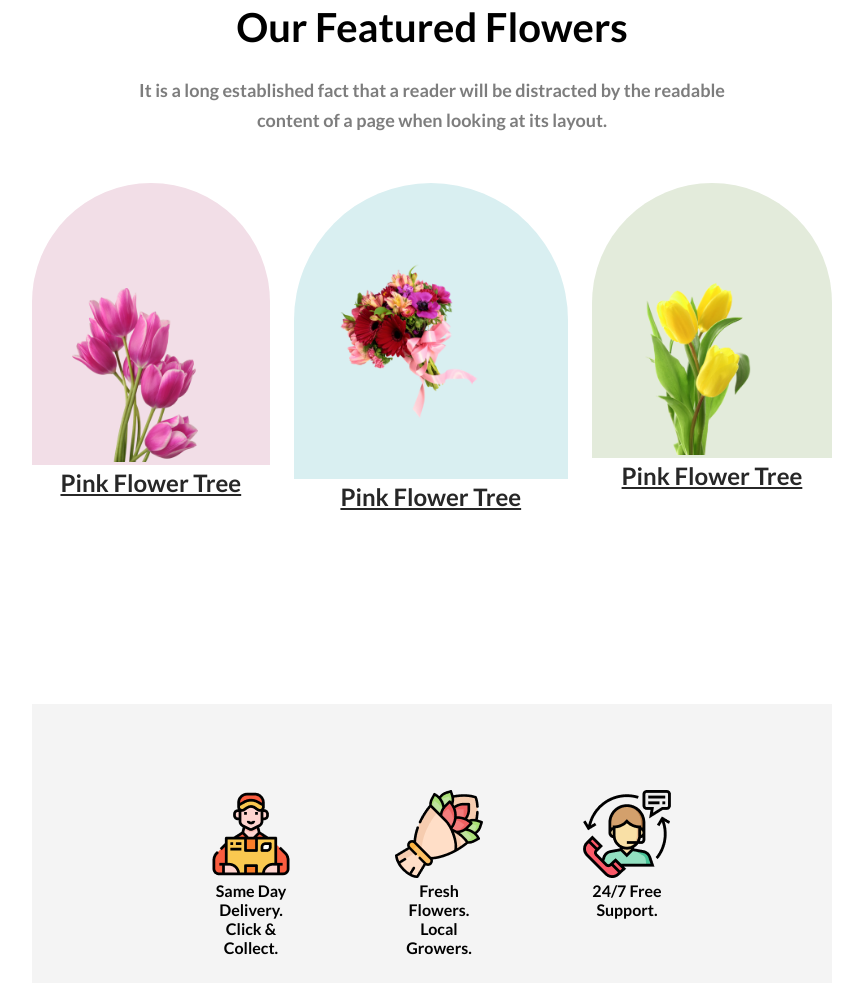
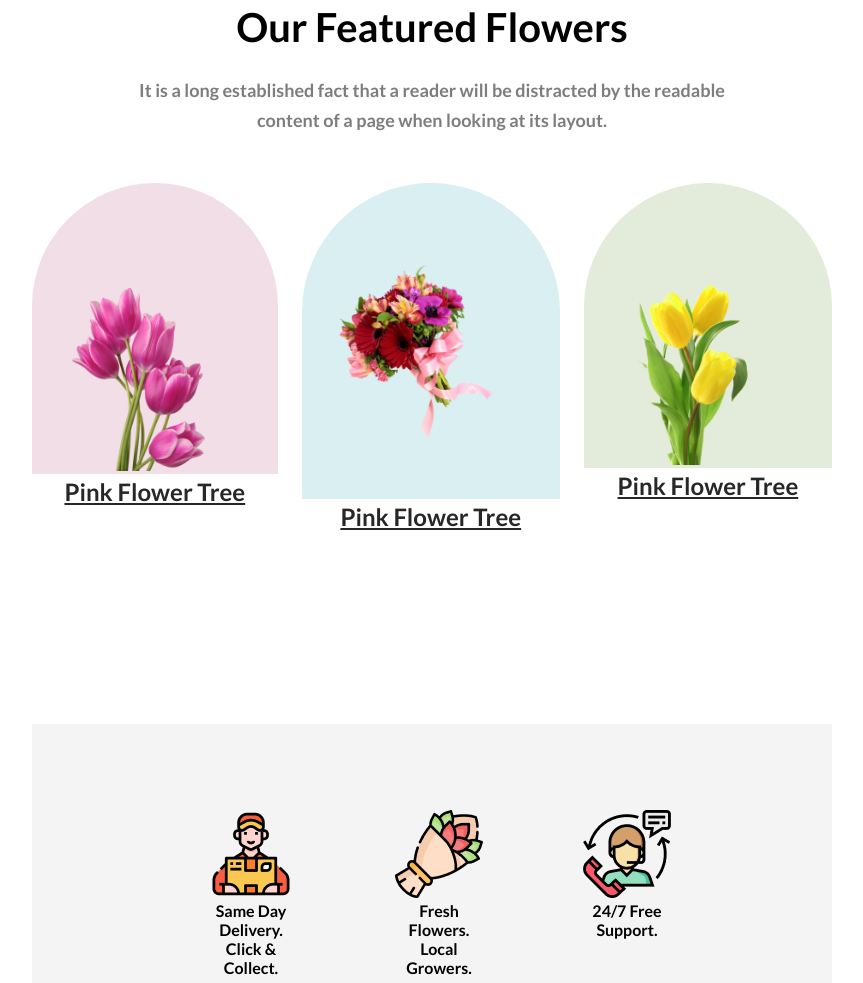
Before and after one commit to rakibul226/flower-shop-assignment-01, a plain HTML site: page index.html in a window 1280 px wide. Shown: the part 987-1970 px from the top of the page, without its empty margins (208-1071 px from the left). Drawn offline with Linux system fonts and the light colour scheme.

Commit message:
without extra

```diff
--- a/style.css
+++ b/style.css
@@ -84,8 +84,8 @@ header{
 }
 .f-img-2{
     padding-top: 80px;
-    padding-left: 40px;
-    padding-right: 40px;
+    padding-left: 30px;
+    padding-right: 10px;
     padding-bottom: 58px;
     background-color: #D9EFF1;
     border-radius: 300px 300px 0px 0px;
```
